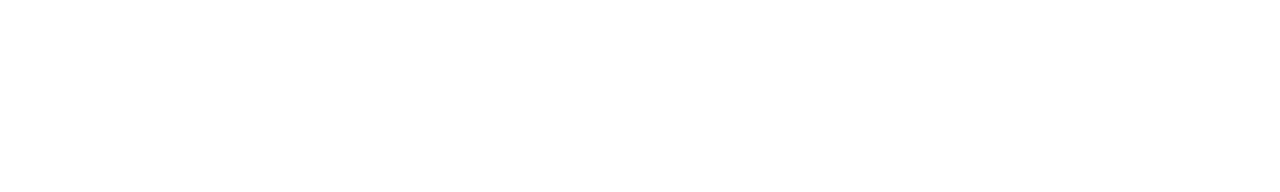
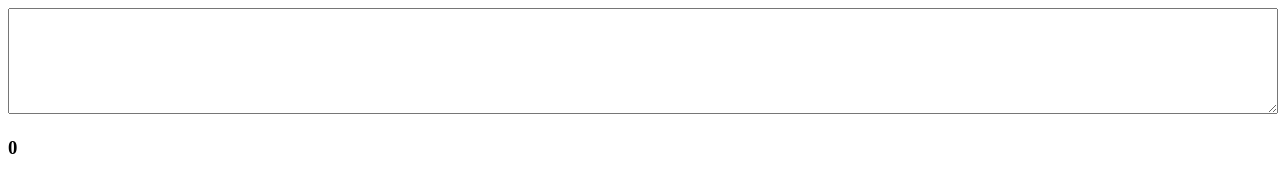
Before and after one commit to acciojob/gre-essay-tool-sudhanshu201, a website: page main.html in a window 1280 px wide. Drawn offline with Linux system fonts and the light colour scheme.

Commit message:
created a submission

```diff
--- a/main.html
+++ b/main.html
@@ -8,6 +8,12 @@
 
 <body>
 	<!-- the entire body must be written by student -->
+
+	<div>
+    <textarea id="evaluatedText"></textarea>
+</div>
+<h3 id="wordCount">0</h3>
+
     <script type="text/javascript" src="./script.js">
 </script>
 
--- a/script.js
+++ b/script.js
@@ -1 +1,7 @@
 //your code here
+const textbox = document.getElementById("evaluatedText");
+const wordCount = document.getElementById("wordCount");
+
+textbox.addEventListener("input", function() {
+    wordCount.innerHTML = this.value.trim().split(/\s+/).length;
+});
--- a/styles.css
+++ b/styles.css
@@ -1,2 +1,6 @@
 
 /* Your CSS Code here. */
+textarea {
+    width: 100%;
+    height: 100px;
+}
```
